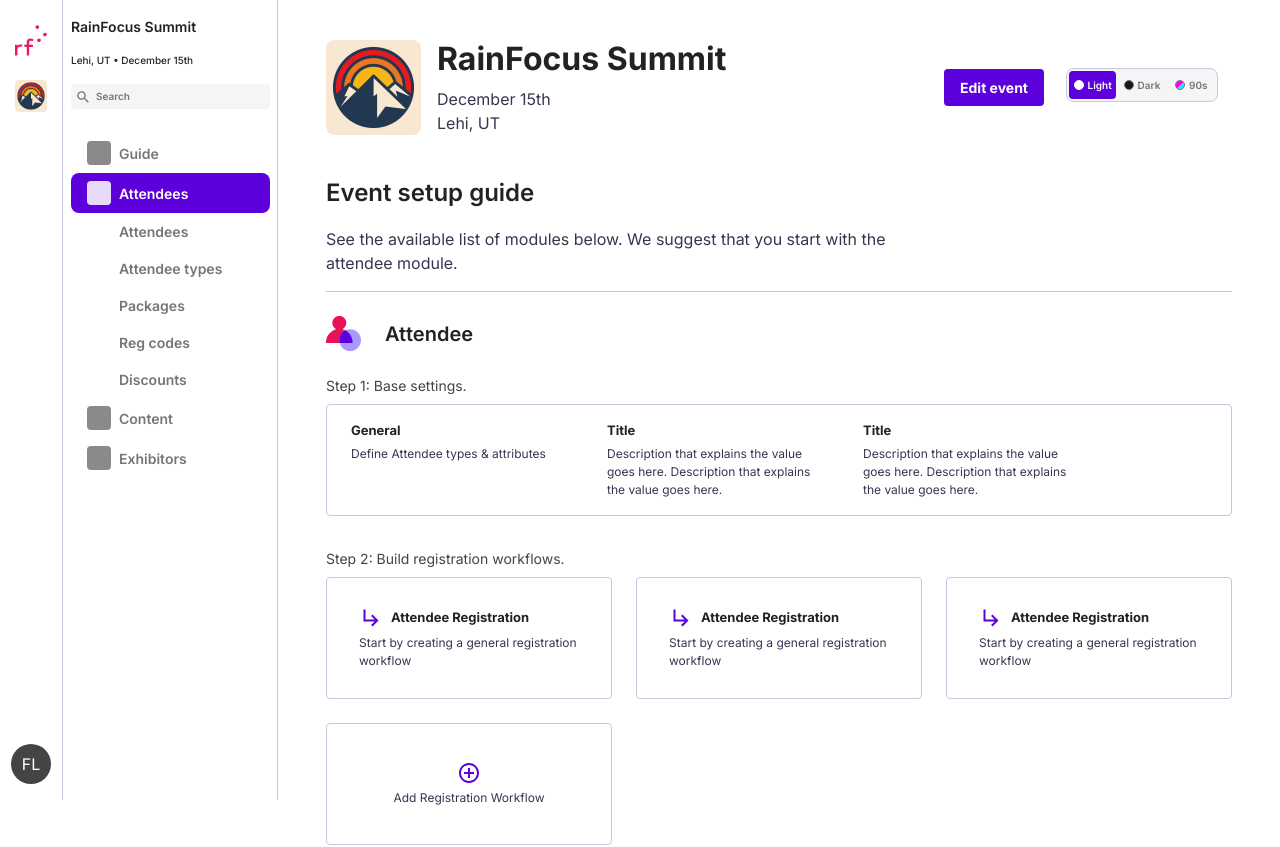
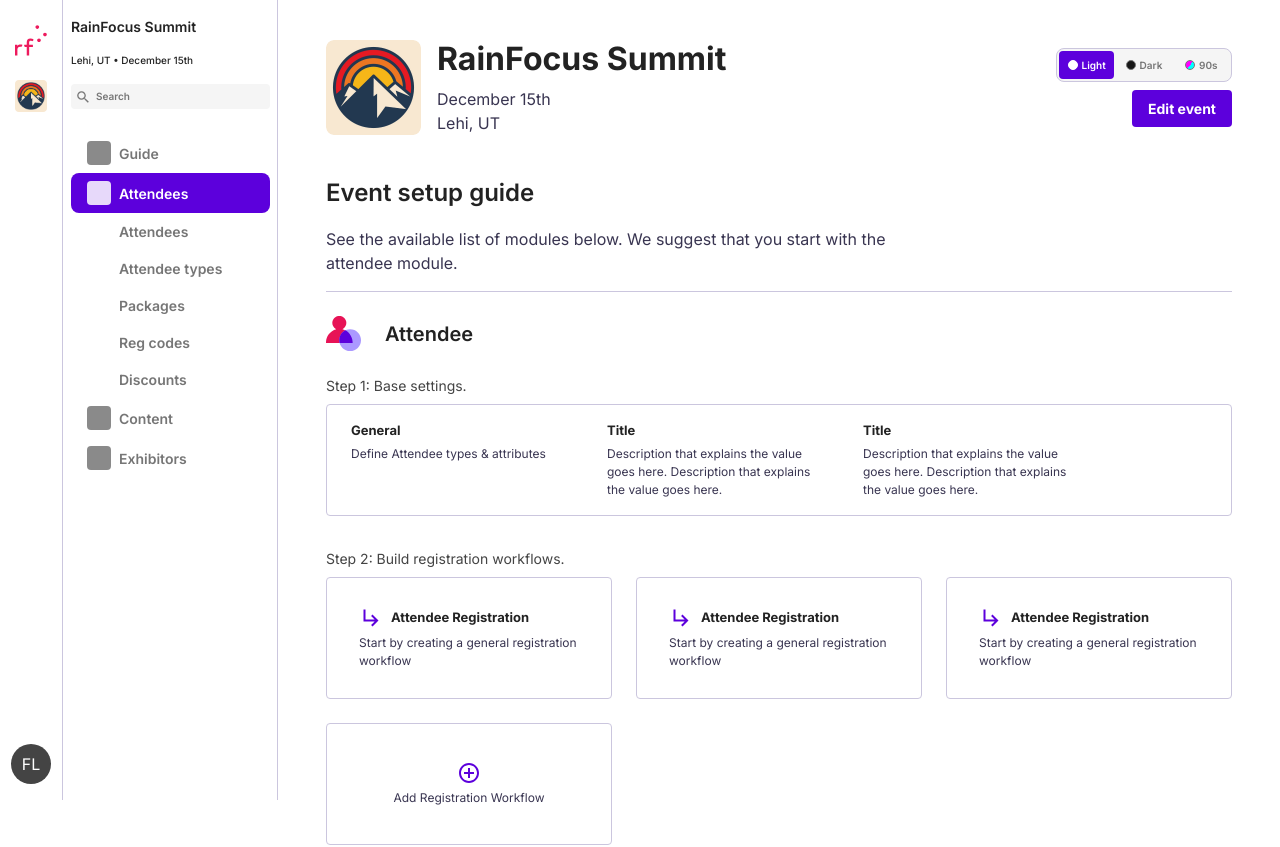
Before and after one commit to brianchristopherbrady/brian-brady-rf-ui, a React (Vite) app: page / in a window 1280 px wide. Shown: the top 847 px of the page. Built offline with nearby package versions, Linux system fonts and the light colour scheme.

Commit message:
Stack theme switcher above edit action

```diff
--- a/src/components/PageHeader/PageHeader.scss
+++ b/src/components/PageHeader/PageHeader.scss
@@ -44,8 +44,8 @@
 
 .page-header__actions {
   display: flex;
-  align-items: center;
-  justify-content: flex-end;
+  flex-direction: column;
+  align-items: flex-end;
   gap: $space-xs;
   margin-left: auto;
 }
--- a/src/components/PageHeader/PageHeader.tsx
+++ b/src/components/PageHeader/PageHeader.tsx
@@ -26,10 +26,10 @@
         </div>
       </div>
       <div className="page-header__actions">
+        <ThemeSwitcher />
         <button type="button" className="button button--primary page-header__action" onClick={onEditEvent}>
           Edit event
         </button>
-        <ThemeSwitcher />
       </div>
     </header>
   );
--- a/src/components/PageHeader/ThemeSwitcher.scss
+++ b/src/components/PageHeader/ThemeSwitcher.scss
@@ -4,6 +4,8 @@
 .theme-switcher {
   width: 11rem;
   min-width: 0;
+  padding: 0;
+  margin: 0;
   border: 0;
 }
 
```
